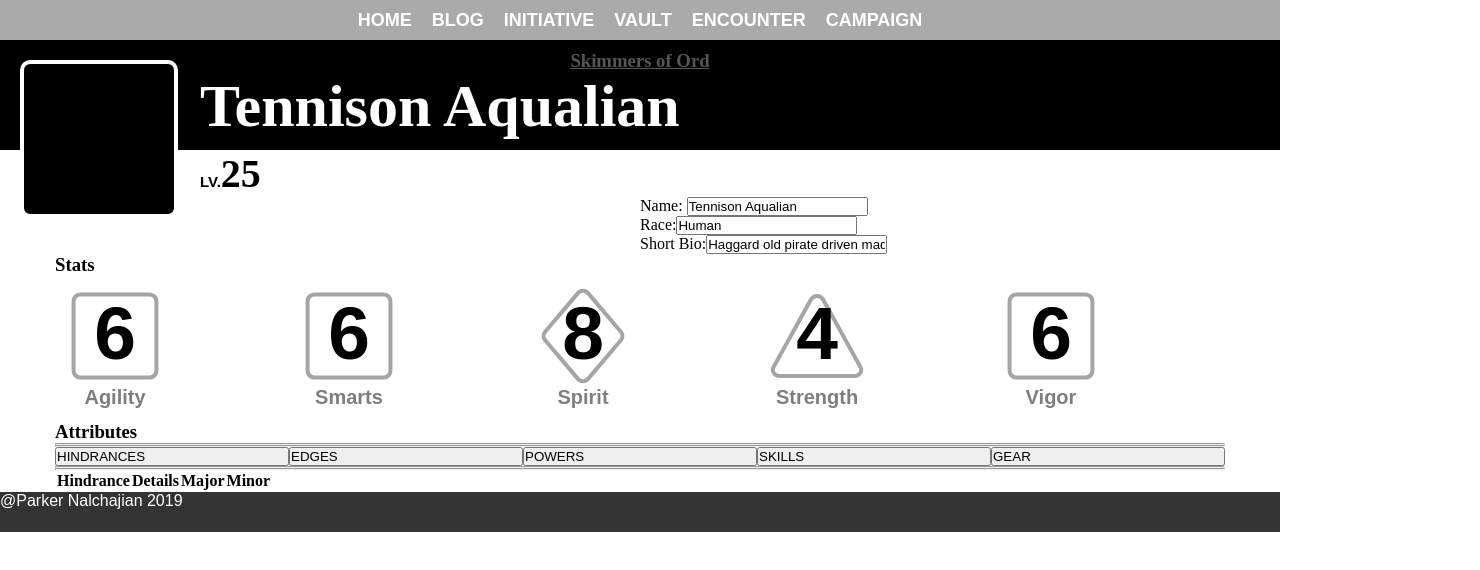
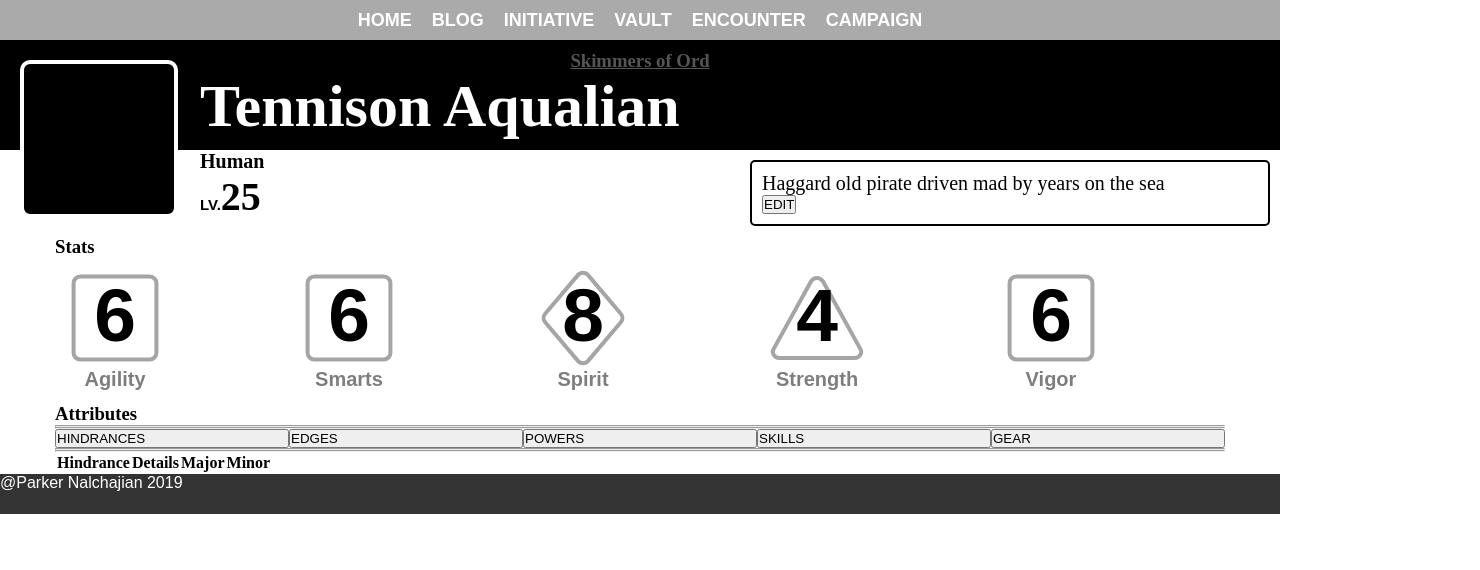
Before and after one commit to parkernalch/savage-suite, an Angular app: page /characters/1 in a window 1280 px wide. Shown: the top 570 px of the page, 1480 px wide, since content can reach past the window. Built offline with nearby package versions, Linux system fonts and the light colour scheme.

Commit message:
fixed some overflow errors and normalized page width

```diff
--- a/src/app/components/character-vault/character-vault.component.html
+++ b/src/app/components/character-vault/character-vault.component.html
@@ -10,13 +10,4 @@
             </li>
         </ul>
     </div>
-    <div class="col">
-        <h2>Other Links</h2>
-        <ul>
-            <li>Campaign 1</li>
-            <li>Campaign 2</li>
-            <li>Blog Post 1</li>
-            <li>Blog Post 2</li>
-        </ul>
-    </div>
 </div>
--- a/src/app/components/character-view/character-view.component.html
+++ b/src/app/components/character-view/character-view.component.html
@@ -4,26 +4,20 @@
     <div class="charview-portrait" ></div>
 </div>
 
-<div class="charview-charclass">{{character.class}}</div>
-<h3 class="charview-charrank"><span id="lv-span">LV.</span><span>{{character.rank}}</span></h3>
-
-
-<div class="row">
+<div class="row charview-subheader">
     <div class="col">
-        <div class="character-portfolio"></div>
+        <div class="charview-race">{{character.race.name}}</div>
+        <div class="charview-charclass">{{character.class}}</div>
+        <h3 class="charview-charrank"><span id="lv-span">LV.</span><span>{{character.rank}}</span></h3>
     </div>
     <div class="col">
-        <div class="charview-name-input">
-            <label for="cv-name">Name: </label>
-            <input type="text" id="cv-name" value={{character.name}}>
-        </div>
-        <div class="charview-race-input">
-            <label for="cv-race">Race:</label>
-            <input type="text" id="cv-race" value={{character.race.name}}>
-        </div>
-        <div class="charview-description-input">
-            <label for="cv-desc">Short Bio:</label>
-            <input type="text" id="cv-desc" value={{character.description}}>
+        <div class="charview-descbox">
+            <p *ngIf="!character.isEdit" class="charview-description">{{character.description}}</p>
+            <textarea *ngIf="character.isEdit" type="text" id="cv-desc" [(ngModel)]="character.description"></textarea>
+            <button (click)="toggleEdit()">
+                <span *ngIf="character.isEdit">SUBMIT</span>
+                <span *ngIf="!character.isEdit">EDIT</span>
+            </button>
         </div>
     </div>
 </div>
--- a/src/app/components/character-view/character-view.component.sass
+++ b/src/app/components/character-view/character-view.component.sass
@@ -1,7 +1,6 @@
 .charview-header
     height: 100px
     background: #000000
-    width: 100%
     padding-top: 10px
     .charview-campaign
         color: #555555
@@ -9,8 +8,7 @@
         text-align: center
     .charview-charname
         color: #ffffff
-        position: relative
-        left: 200px
+        padding-left: 200px
         font-size: 60px
     .charview-portrait
         position: absolute
@@ -23,18 +21,34 @@
         border-style: solid
         top: 60px
         left: 20px
-.charview-charrank
-    color: #000000
-    position: relative
-    z-index: 5
-    left: 200px
-    font-size: 40px
-.charview-charclass
-    color: #000000
-    position: relative
-    left: 200px
-    font-size: 20px
-    font-style: italic
-#lv-span
-    font-size: 15px
-    font-family: sans-serif
+.charview-subheader
+    padding-left: 200px
+    .charview-race
+        font-size: 20px
+        font-weight: bold
+    .charview-charrank
+        color: #000000
+        z-index: 5
+        font-size: 40px
+    .charview-charclass
+        color: #000000
+        font-size: 20px
+        font-style: italic
+    #lv-span
+        font-size: 15px
+        font-family: sans-serif
+    .charview-descbox
+        border-radius: 5px
+        border-width: 2px
+        border-style: solid
+        border-color: #000000
+        padding: 10px
+        margin: 10px
+        .charview-description
+            font-size: 20px
+        #cv-desc
+            width: 100%
+            height: 100%
+            font-size: 20px
+            word-wrap: break-word
+            font-family: serif
--- a/src/app/components/character-view/character-view.component.ts
+++ b/src/app/components/character-view/character-view.component.ts
@@ -1,4 +1,4 @@
-import { Component, OnInit, Input, EventEmitter } from '@angular/core';
+import { Component, OnInit, Input, EventEmitter, ViewChild } from '@angular/core';
 import { CharacterService } from '../../services/character.service';
 import SavageCharacter from 'src/app/models/Character';
 import { ActivatedRoute } from '@angular/router';
@@ -7,6 +7,8 @@ import _Edge from 'src/app/models/Edge';
 import _Hindrance from 'src/app/models/Hindrance';
 import _Power from 'src/app/models/Power';
 import { CampaignService } from 'src/app/services/campaign.service';
+import { DOCUMENT } from "@angular/common";
+import { AngularWaitBarrier } from 'blocking-proxy/built/lib/angular_wait_barrier';
 
 @Component({
   selector: 'app-character-view',
@@ -75,4 +77,9 @@ export class CharacterViewComponent implements OnInit {
       character => this.character = character
     );
   }
+
+
+  toggleEdit() {
+    this.character.isEdit = !this.character.isEdit;
+  }
 }
```
